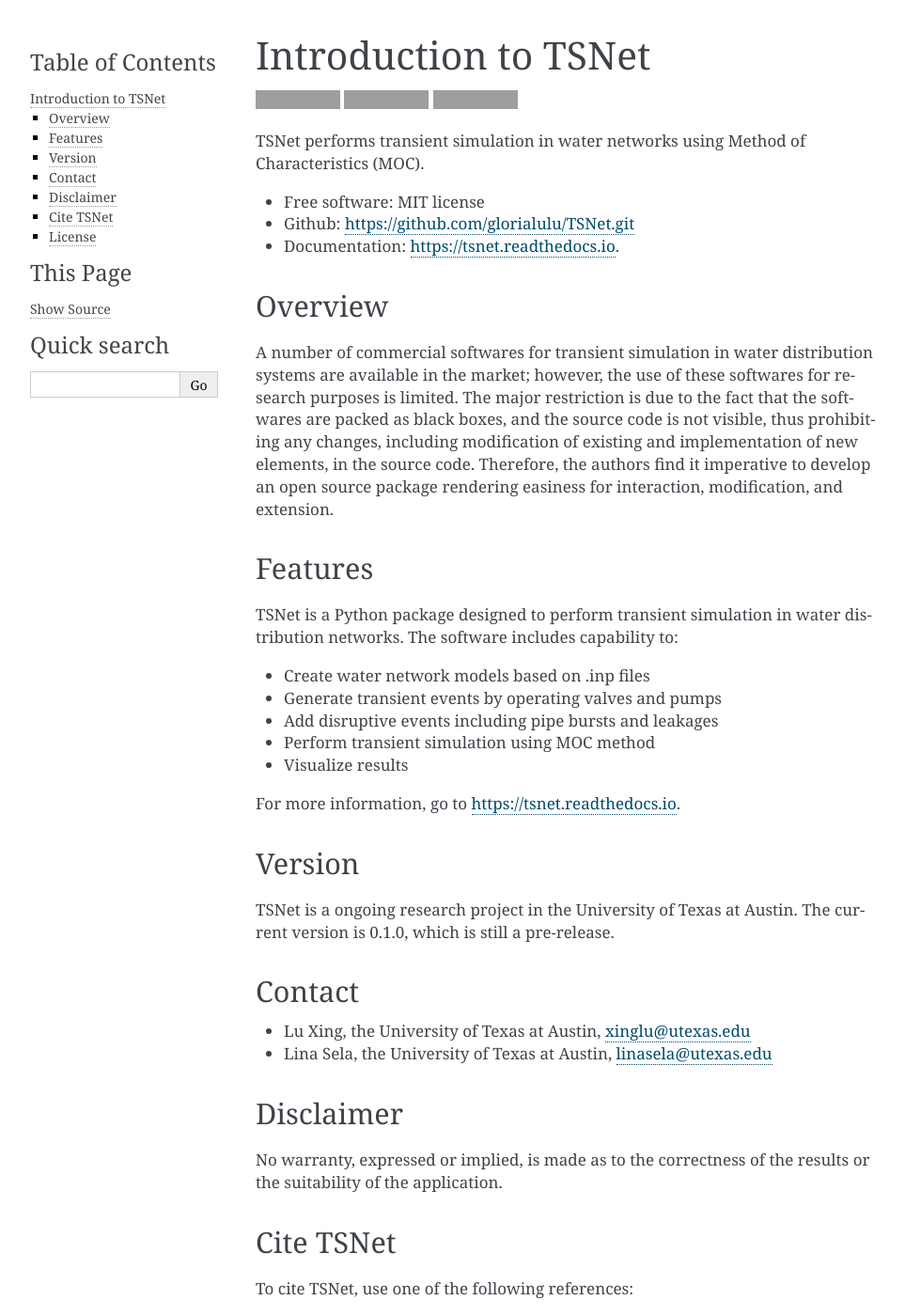
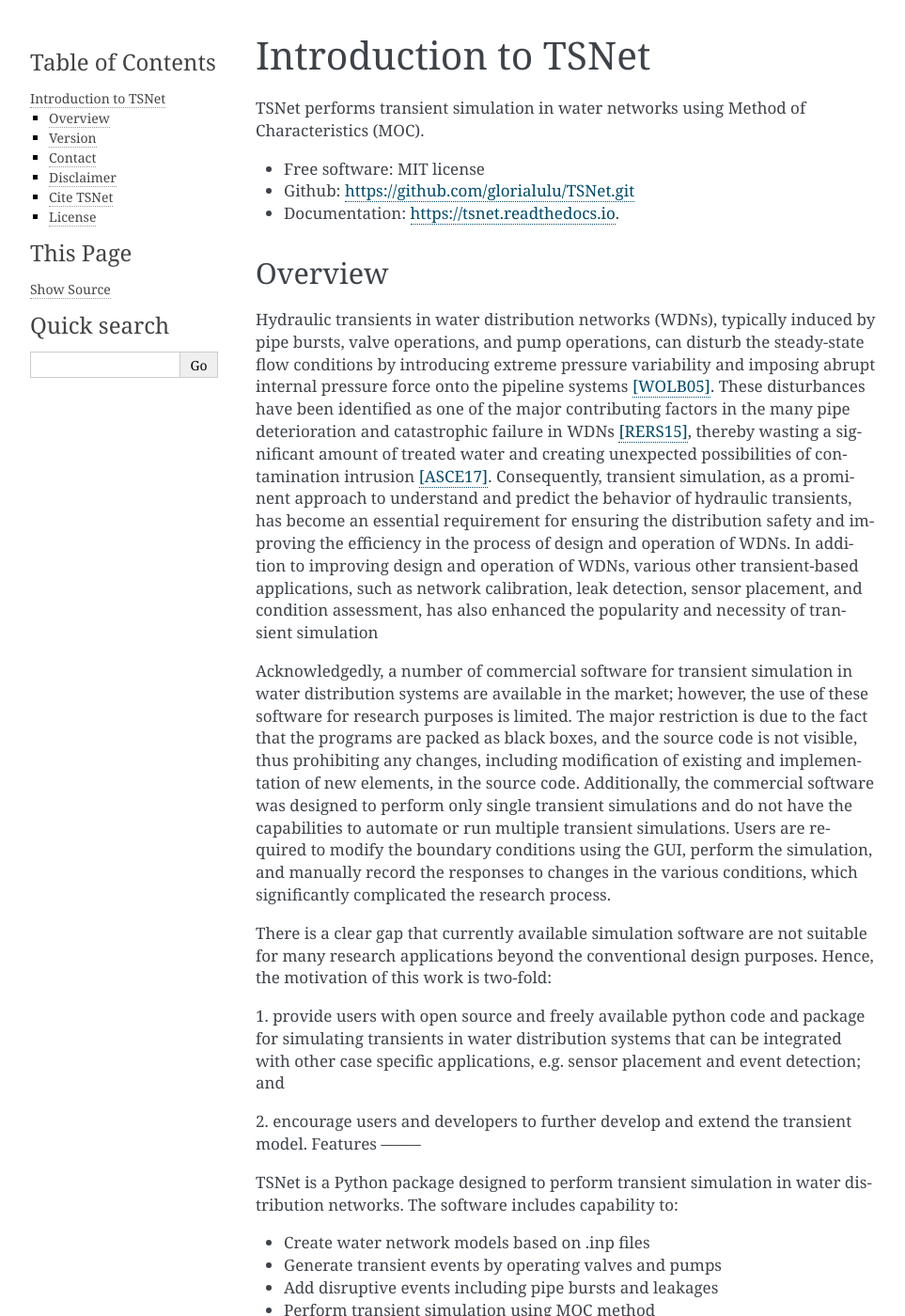
Before and after one commit to glorialulu/TSNet, a Sphinx documentation site: the page built from docs/readme.rst, in a window 1280 px wide and 1400 px high. Shown: the whole window at 94% size, without its empty margins (148-1111 px from the left). Built offline with Sphinx 7.4.7, drawn with Linux system fonts in a browser that asks for light colours; grey boxes are pictures that could not be loaded.

Commit message:
docs updated

```diff
--- a/README.rst
+++ b/README.rst
@@ -24,23 +24,11 @@
 
 Overview
 ---------
-.. Hydraulic transients in water distribution networks (WDNs),
-        typically induced by pipe bursts, valve operations, and pump operations,
-        can disturb the steady-state flow conditions by introducing extreme pressure variability and
-        imposing abrupt internal pressure force onto the pipeline systems \citep{wood2005numerical}.
-        These disturbances have been identified as one of the major contributing factors
-        in the many pipe deterioration and catastrophic failure in WDNs \citep{rezaei2015pipe},
-        thereby wasting a significant amount of treated water and creating unexpected
-        possibilities of contamination intrusion \citep{asce2019}.
-        Consequently, transient simulation, as a prominent approach to understand and predict
-        the behavior of hydraulic transients,
-        has become an essential requirement for ensuring the distribution safety and
-        improving the efficiency in the process of design and operation of WDNs.
 
-A number of commercial softwares for transient simulation in water
+A number of commercial software for transient simulation in water
 distribution systems are available in the market; however, the use of
-these softwares for research purposes is limited. The major restriction is
-due to the fact that the softwares are packed as black boxes, and the source
+these software for research purposes is limited. The major restriction is
+due to the fact that the programs are packed as black boxes, and the source
 code is not visible, thus prohibiting any changes, including modification of
 existing and implementation of new elements, in the source code.
 Therefore, the authors find it imperative to develop an open source package
@@ -50,7 +38,7 @@
 --------
 
 TSNet is a Python package designed to perform transient simulation in water
-distribution networks. The software includes capability to:
+distribution networks. The software includes capabilities to:
 
 * Create water network models based on .inp files
 * Generate transient events by operating valves and pumps
@@ -85,6 +73,9 @@
 
 To cite TSNet, use one of the following references:
 
+Lu Xing, Lina Sela.(2019) A Python Package for Transient Simulation in
+Water Distribution Networks
+(submitted to Environmental Modelling and Software)
 
 License
 -------
--- a/docs/conf.py
+++ b/docs/conf.py
@@ -161,7 +161,7 @@
 latex_documents = [
     (master_doc, 'TSNet.tex',
      u'TSNet Documentation',
-     [author], 'manual'),
+     u'Lu Xing, Lina Sela', 'manual'),
 ]
 
 
--- a/docs/index.rst
+++ b/docs/index.rst
@@ -1,5 +1,9 @@
-Welcome to tsnet's documentation!
+Welcome to TSNet's documentation!
 ======================================
+
+.. figure:: figures/highlight.png
+   :scale: 100 %
+   :alt: highlight
 
 .. toctree::
    :maxdepth: 2
--- a/docs/readme.rst
+++ b/docs/readme.rst
@@ -1 +1,94 @@
-.. include:: ../README.rst
+Introduction to TSNet
+=======================
+TSNet performs transient simulation in water networks using Method of Characteristics (MOC).
+
+
+* Free software: MIT license
+* Github: https://github.com/glorialulu/TSNet.git
+* Documentation: https://tsnet.readthedocs.io.
+
+Overview
+---------
+Hydraulic transients in water distribution networks (WDNs),
+typically induced by pipe bursts, valve operations, and pump operations,
+can disturb the steady-state flow conditions by introducing extreme pressure
+variability and imposing abrupt internal pressure force
+onto the pipeline systems [WOLB05]_.
+These disturbances have been identified as one of the major contributing factors
+in the many pipe deterioration and catastrophic failure in WDNs [RERS15]_,
+thereby wasting a significant amount of treated water and creating unexpected
+possibilities of contamination intrusion [ASCE17]_.
+Consequently, transient simulation, as a prominent approach to
+understand and predict the behavior of hydraulic transients,
+has become an essential requirement for ensuring the distribution safety and
+improving the efficiency in the process of design and operation of WDNs.
+In addition to improving design and operation of WDNs,
+various other transient-based applications, such as network calibration,
+leak detection, sensor placement, and condition assessment,
+has also enhanced the popularity and necessity of transient simulation
+
+Acknowledgedly, a number of commercial software for transient simulation in water
+distribution systems are available in the market; however, the use of
+these software for research purposes is limited. The major restriction is
+due to the fact that the programs are packed as black boxes, and the source
+code is not visible, thus prohibiting any changes, including modification of
+existing and implementation of new elements, in the source code.
+Additionally, the commercial software was designed to perform only single transient simulations and
+do not have the capabilities to automate or run multiple transient simulations.
+Users are required to modify the boundary conditions using the GUI, perform the simulation,
+and manually record the responses to changes in the various conditions,
+which significantly complicated the research process.
+
+There is a clear gap that currently available simulation software are not suitable for
+many research applications beyond the conventional design purposes.
+Hence, the motivation of this work is two-fold:
+
+1.  provide users with open source and freely available python code and package
+for simulating transients in water distribution systems that can be integrated with other case specific applications,
+e.g. sensor placement and event detection; and
+
+2.  encourage users and developers to further develop and extend the transient model.
+Features
+--------
+
+TSNet is a Python package designed to perform transient simulation in water
+distribution networks. The software includes capability to:
+
+* Create water network models based on .inp files
+* Generate transient events by operating valves and pumps
+* Add disruptive events including pipe bursts and leakages
+* Perform transient simulation using MOC method
+* Visualize results
+
+For more information, go to https://tsnet.readthedocs.io.
+
+
+Version
+-------
+
+TSNet is a ongoing research project in the University of Texas at Austin.
+The current version is 0.1.0, which is still a pre-release.
+
+Contact
+-------
+
+* Lu Xing, the University of Texas at Austin, xinglu@utexas.edu
+* Lina Sela, the University of Texas at Austin, linasela@utexas.edu
+
+Disclaimer
+----------
+
+No warranty, expressed or implied, is made as to the correctness of the
+results or the suitability of the application.
+
+
+Cite TSNet
+-----------
+
+To cite TSNet, use one of the following references:
+
+
+License
+-------
+
+TSNet is released under the MIT license. See the LICENSE.txt file.
--- a/docs/reference.rst
+++ b/docs/reference.rst
@@ -9,3 +9,9 @@
 .. [LAJW99] Larock, B. E., Jeppson, R. W., & Watters, G. Z. (1999). Hydraulics of pipeline systems. CRC press.
 
 .. [STWV96] Street, R. L., Watters, G. Z., & Vennard, J. K. (1996). Elementary fluid mechanics. J. Wiley.
+
+.. [WOLB05] Wood, D. J., Lingireddy, S., Boulos, P. F., Karney, B. W., & McPherson, D. L. (2005). Numerical methods for modeling transient flow in distribution systems. Journal‐American Water Works Association, 97(7), 104-115.
+
+.. [RERS15] Rezaei, H., Ryan, B., & Stoianov, I. (2015). Pipe failure analysis and impact of dynamic hydraulic conditions in water supply networks. Procedia Engineering, 119, 253-262.
+
+.. [ASCE17] ASCE. (2017). 2017 infrastructure report card. Reston, VA: ASCE.
```
Also changed, not shown: other parts of README.rst (+1 -1 lines), docs/figures/highlight.png (added).
